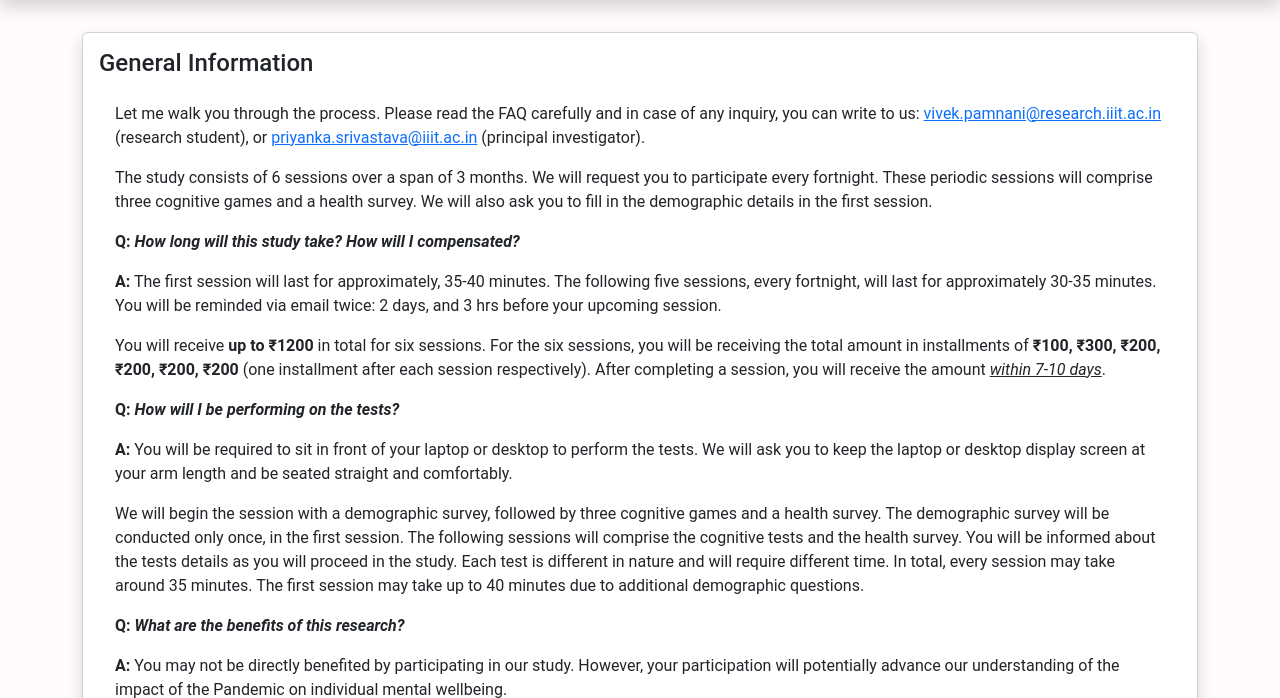
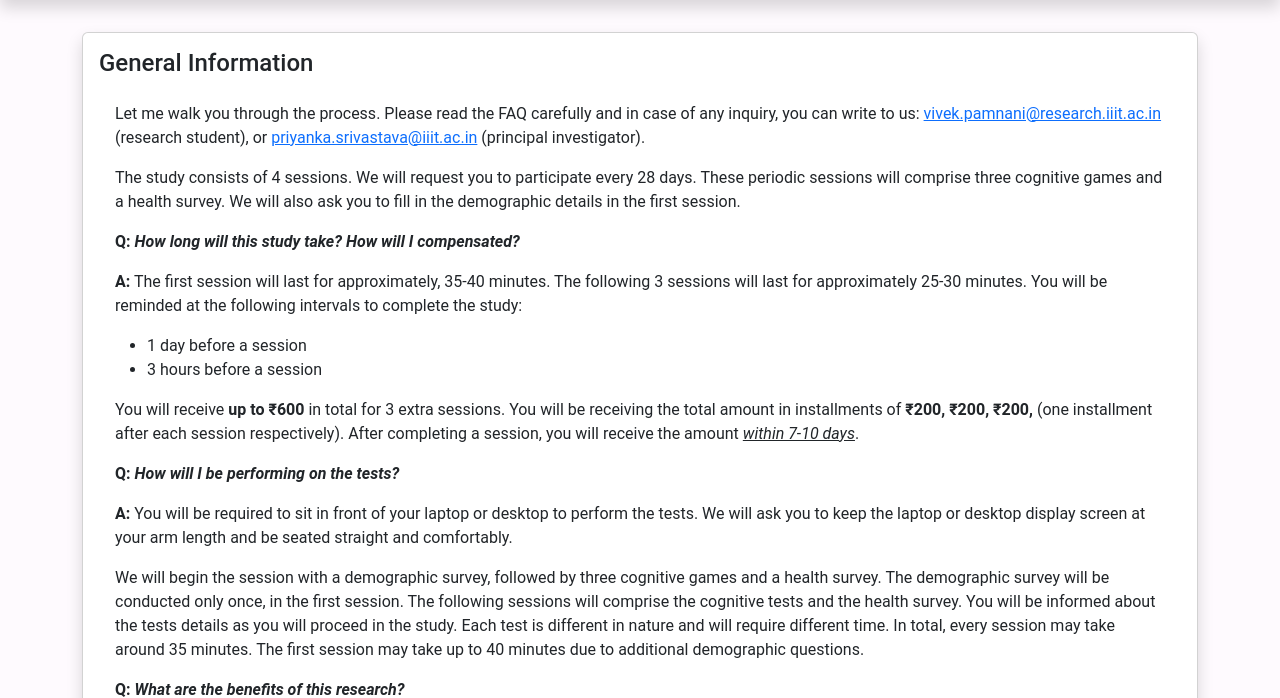
Before and after one commit to VivekPamnani/django-auth-app, a Django app: page /user/consent/ in a window 1280 px wide. Shown: the part 48-746 px from the top of the page. Run offline with Django 4.2, Linux system fonts and the light colour scheme; a user stored in the database is signed in; tables that the repository leaves empty hold one stand-in row (values such as "Sample post"); some libraries are stand-ins or nearby versions.

Commit message:
now all report the session config from settings!

```diff
--- a/mysite/settings.py
+++ b/mysite/settings.py
@@ -77,6 +77,7 @@ TEMPLATES = [
                 'django.template.context_processors.request',
                 'django.contrib.auth.context_processors.auth',
                 'django.contrib.messages.context_processors.messages',
+                'user.context_processor.user_settings',
             ],
         },
     },
@@ -179,6 +180,7 @@ DEFAULT_AUTO_FIELD = 'django.db.models.BigAutoField'
 
 USER_MAX_SESSIONS = 4
 USER_SESSION_INTERVAL_DAYS = 28
+USER_SESSION_INTERVAL_DAYS_MAX = 35
 USER_SESSION_LINKS = [
     None,
     'https://www.psytoolkit.org/c/3.4.2/survey?s=gZxRf',
@@ -186,7 +188,7 @@ USER_SESSION_LINKS = [
     'https://www.psytoolkit.org/c/3.4.2/survey?s=uBY8M',
     'https://www.psytoolkit.org/c/3.4.2/survey?s=jeph9',
 ]
-USER_SESSION_AMOUNTS = [0, 0, 200, 400, 600]
+USER_SESSION_AMOUNTS = [0, 0, 200, 200, 200]
 
 if USER_MAX_SESSIONS > 6:
     raise Exception("USER_MAX_SESSIONS cannot be greater than 6")
--- a/user/messages.json
+++ b/user/messages.json
@@ -13,7 +13,7 @@
     },
     {
         "code": "too-soon",
-        "msg": "You cannot attempt the experiment more than once in two weeks. Please wait before attempting the experiment again. <p><a class=\"btn btn-primary\" style=\"width: 25%; min-width: 200px;\" href=/user/home/>Return to home page</a></p>",
+        "msg": "There is still time left before you can attempt the experiment again. Please wait before attempting the experiment again. <p><a class=\"btn btn-primary\" style=\"width: 25%; min-width: 200px;\" href=/user/home/>Return to home page</a></p>",
         "title": "Too Soon!",
         "type": "negative"
     },
--- a/user/templates/user/consent.html
+++ b/user/templates/user/consent.html
@@ -32,11 +32,16 @@
                     <div class="card-body">
                         {% block faq %}
                         <p>Let me walk you through the process. Please read the FAQ carefully and in case of any inquiry, you can write to us: <a href="mailto:vivek.pamnani@research.iiit.ac.in">vivek.pamnani@research.iiit.ac.in</a> (research student), or <a href="mailto:priyanka.srivastava@iiit.ac.in">priyanka.srivastava@iiit.ac.in</a> (principal investigator).</p>
-                        <p>The study consists of 6 sessions over a span of 3 months. We will request you to participate every fortnight. These periodic sessions will comprise three cognitive games and a health survey. We will also ask you to fill in the demographic details in the first session.&nbsp;</p>
+                        <p>The study consists of {{MAX_SESSIONS}} sessions. We will request you to participate every {{SESSION_INTERVAL_DAYS}} days. These periodic sessions will comprise three cognitive games and a health survey. We will also ask you to fill in the demographic details in the first session.&nbsp;</p>
 
                         <p><b>Q: <em>How long will this study take? How will I compensated?</em></b></p>
-                        <p><b>A:</b> The first session will last for approximately, 35-40 minutes. The following five sessions, every fortnight, will last for approximately 30-35 minutes. You will be reminded via email twice: 2 days, and 3 hrs before your upcoming session.</p>
-                        <p>You will receive <b>up to ₹1200</b> in total for six sessions. For the six sessions, you will be receiving the total amount in installments of <b>₹100, ₹300, ₹200, ₹200, ₹200, ₹200</b> (one installment after each session respectively). After completing a session, you will receive the amount <u><em>within 7-10 days</em></u>.</p>
+                        <p><b>A:</b> The first session will last for approximately, 35-40 minutes. The following {{MAX_SESSIONS|add:"-1"}} sessions will last for approximately 25-30 minutes. You will be reminded at the following intervals to complete the study:
+                            <ul>
+                                <li>1 day before a session</li>
+                                <li>3 hours before a session</li>
+                            </ul>
+                        </p>
+                        <p>You will receive <b>up to ₹{{MAX_AMOUNT}}</b> in total for {{MAX_SESSIONS|add:"-1"}} extra sessions. You will be receiving the total amount in installments of <b>{% for amt in SESSION_AMOUNTS %} {% if forloop.counter0 > 1 %} ₹{{amt}}, {% endif %}{% endfor %}</b> (one installment after each session respectively). After completing a session, you will receive the amount <u><em>within 7-10 days</em></u>.</p>
 
                         <p><b>Q: <em>How will I be performing on the tests?</em></b></p>
                         <p><b>A:</b> You will be required to sit in front of your laptop or desktop to perform the tests. We will ask you to keep the laptop or desktop display screen at your arm length and be seated straight and comfortably.</p>
--- a/user/templates/user/instructions.html
+++ b/user/templates/user/instructions.html
@@ -37,7 +37,7 @@
                         <li>You must participate in this study using a laptop or a desktop.</li>
                         <li>This study requires you to have a real keyboard.</li>
                         <li>Before you start participating, you will be required to take a color test on the home page of the website.</li>
-                        <li>This study comprises of <b>6</b> sessions. (You have the right to stop participating at any point in time).</li>
+                        <li>This study comprises of <b>{{MAX_SESSIONS}}</b> sessions. (You have the right to stop participating at any point in time).</li>
                     </ol>
                     {% endblock %}
                     {% block session_ins %}
@@ -48,8 +48,8 @@
                         <li>A sequence of 3 cognitive games to play.</li>
                         <li>Health questionnaires.</li>
                     </ol>
-                    <h5 id="subsequent_ins">In a <b>subsequent</b> session (i.e., session two to session six):</h5>
-                    <p>The study will last for approximately <b>30-35 minutes</b> and consists of only two parts:</p>
+                    <h5 id="subsequent_ins">In each <b>following</b> session:</h5>
+                    <p>The study will last for approximately <b>25-30 minutes</b> and consists of only two parts:</p>
                     <ol>
                         <li>The 3 cognitive games and,</li>
                         <li>Health questionnaires.</li>
--- a/user/templates/user/welcome.html
+++ b/user/templates/user/welcome.html
@@ -37,9 +37,9 @@
                 <div class="card-body">
                     {% block content %}
                     <p>We appreciate your participation in our study. The aim is to understand the correlates of wellbeing in the context of Pandemic. The research study has been approved by the Institute Research Review Board Committee, which evaluates the validity of tests used in the study and protects the essential rights of human participation. </p>
-                    <p>In this study, you would be attempting a series of tests periodically, every fortnight, over a span of 3 months. Each session will take approximately 35 minutes.</p>
+                    <p>In this study, you would be attempting a series of tests periodically. We will request you to participate every {{SESSION_INTERVAL_DAYS}} days. Each session will take approximately 25-30 minutes.</p>
                     <p>Your participation in this study is entirely voluntary. <u>You can choose to withdraw from this study at any point in time.</u> There are no penalties or consequences of any kind if you decide that you do not want to participate or discontinue your participation. However, for the benefit of research, we request you complete the study.</p>
-                    <p>Anybody who is 18-60 years old and can understand and/or speak English is eligible to participate. You will be paid <b>₹200 per session</b> (up to ₹1200 for a total of 6 sessions). <u>A laptop or a desktop with a physical keyboard is required for this study.</u> </p>
+                    <p>Anybody who is 18-60 years old and can understand and/or speak English is eligible to participate. You will be paid up to <b>₹{{MAX_AMOUNT}}</b> for a total of {{MAX_SESSIONS|add:"-1"}} extra sessions. <u>A laptop or a desktop with a physical keyboard is required for this study.</u> </p>
                     <p>If you would like to know more, please proceed by clicking the '<b>Continue</b>' button below.</p><br>
                     {% endblock %}
                 <!-- </div>
--- a/user/views.py
+++ b/user/views.py
@@ -31,6 +31,7 @@ from user.models import codes
 env = environ.Env()
 MAX_SESSIONS = settings.USER_MAX_SESSIONS
 SESSION_INTERVAL_DAYS = settings.USER_SESSION_INTERVAL_DAYS
+SESSION_INTERVAL_DAYS_MAX = settings.USER_SESSION_INTERVAL_DAYS_MAX
 SESSION_LINKS = settings.USER_SESSION_LINKS
 SESSION_AMOUNTS = settings.USER_SESSION_AMOUNTS
 
@@ -563,10 +564,18 @@ def freescreen(request):
         request.session['free_is_eligible'] = is_eligible = 2
         return render(request, 'user/screen.html', context={'err_msg': '', 'eligible': is_eligible, 'free': True})
 
+def stringify_remaining_time(remaining_time):
+    days, seconds = remaining_time.days, remaining_time.seconds
+    hours = (seconds // 3600)
+    minutes = (seconds % 3600) // 60
+    seconds = seconds % 60
+    return f"{days} days, {hours} hours, and {minutes} minutes"
+
 def get_time_until_next_session(last_visit_time, sess_completed) -> str:
     time_until_next = ""
-    rem_time = last_visit_time.replace(microsecond=0) + datetime.timedelta(days=13,hours=20) - timezone.now().replace(microsecond=0)
-    over_time = last_visit_time.replace(microsecond=0) + datetime.timedelta(days=20,hours=4) - timezone.now().replace(microsecond=0)
+    rem_time = last_visit_time.replace(microsecond=0) + datetime.timedelta(days=SESSION_INTERVAL_DAYS-1,hours=20) - timezone.now().replace(microsecond=0)
+    over_time = last_visit_time.replace(microsecond=0) + datetime.timedelta(days=SESSION_INTERVAL_DAYS_MAX-1,hours=4) - timezone.now().replace(microsecond=0)
+
 
     if sess_completed == 0:
         last_visit_time = "Never"
@@ -574,22 +583,14 @@ def get_time_until_next_session(last_visit_time, sess_completed) -> str:
         # Show the last visit time in a more nautural language
         last_visit_time = last_visit_time.strftime("%A, %B %d, %Y at %I:%M %p")
 
-    if(over_time < datetime.timedelta() and sess_completed != 0):
+    if(sess_completed == MAX_SESSIONS):
         time_until_next = "N/A"
+    elif(over_time < datetime.timedelta() and sess_completed != 0):
+        time_until_next = f"Ineligible (over {SESSION_INTERVAL_DAYS_MAX} days since last session)"
     elif(rem_time > datetime.timedelta()):
-        days, seconds = rem_time.days, rem_time.seconds
-        hours = (seconds // 3600)
-        minutes = (seconds % 3600) // 60
-        seconds = seconds % 60
-        time_until_next = str(days) + " days, " + str(hours) + " hours, and " + str(minutes) + " minutes"
+        time_until_next = stringify_remaining_time(rem_time)
     else:
-        time_until_next = datetime.timedelta()
-        days, seconds = time_until_next.days, time_until_next.seconds
-        hours = (seconds // 3600)
-        minutes = (seconds % 3600) // 60
-        seconds = seconds % 60
-        time_until_next = str(days) + " days, " + str(hours) + " hours, and " + str(minutes) + " minutes"
-
+        time_until_next = "Now!"
     return time_until_next, last_visit_time
 
 def home(request):
@@ -633,6 +634,11 @@ def home(request):
     leftnum = sess_completed - int(MAX_SESSIONS/2) if sess_completed > int(MAX_SESSIONS/2) else 0
     rightnum = sess_completed if sess_completed < int(MAX_SESSIONS/2) else int(MAX_SESSIONS/2)
 
+    earned = 0
+    for i in range(1, sess_completed+1):
+        earned += SESSION_AMOUNTS[i]
+
+
     # * Get the time until the next session.
     time_until_next, last_visit_time = get_time_until_next_session(user.participant.last_visit, sess_completed)
 
@@ -644,9 +650,9 @@ def home(request):
             'percentage': int(progress_percentage),
             'leftnum': leftnum,
             'rightnum': rightnum,
-            'earned': SESSION_AMOUNTS[sess_completed],
+            'earned': earned,
             'MAX_SESSIONS': MAX_SESSIONS,
-            'MAX_AMOUNT': SESSION_AMOUNTS[MAX_SESSIONS],
+            'MAX_AMOUNT': sum(SESSION_AMOUNTS),
             'remtime': time_until_next,
             'err_msg': err_msg,
             'last_vis': last_visit_time,
@@ -659,17 +665,17 @@ def directions(request):
     user = request.user
     last_vis = user.participant.last_visit
     sess_completed = user.participant.sessions_completed
-    rem_time = last_vis.replace(microsecond=0) + datetime.timedelta(days=13,hours=20) - timezone.now().replace(microsecond=0)
-    over_time = last_vis.replace(microsecond=0) + datetime.timedelta(days=20,hours=4) - timezone.now().replace(microsecond=0)
+    rem_time = last_vis.replace(microsecond=0) + datetime.timedelta(days=SESSION_INTERVAL_DAYS-1,hours=20) - timezone.now().replace(microsecond=0)
+    over_time = last_vis.replace(microsecond=0) + datetime.timedelta(days=SESSION_INTERVAL_DAYS_MAX-1,hours=4) - timezone.now().replace(microsecond=0)
     # if(user.participant.is_colorBlind):
     #     request.session['proceed_err'] = str("It seems that either you have not taken the color test or you were detected as color blind. \n If you haven't, a 'Color Test' button should appear below for you to take the test.")
     #     return redirect('user:home')
     if(over_time < datetime.timedelta() and sess_completed != 0):
-        request.session['proceed_err'] = str("Sorry, it has been more than 20 days since your last visit. You can no longer participate in this study.\nThank you for your contribution to science!")
+        request.session['proceed_err'] = f"Sorry, it has been more than {SESSION_INTERVAL_DAYS_MAX} days since your last visit. You can no longer participate in this study.\nThank you for your contribution to science!"
         # return HttpResponse("Sorry you would have to wait %s until your next attempt." % rem_time)
         return redirect('user:home')
     elif(rem_time > datetime.timedelta()):
-        request.session['proceed_err'] = str("Sorry, you will have to wait %s until your next session." % rem_time)
+        request.session['proceed_err'] = f"Please wait {stringify_remaining_time(rem_time)} until your next session."
         # return HttpResponse("Sorry you would have to wait %s until your next attempt." % rem_time)
         return redirect('user:home')
     else:
@@ -687,12 +693,12 @@ def log_visit(request):
     utc = pytz.UTC
     old = user.participant.last_visit
     # dt = datetime.datetime.strptime(str(old), '%Y-%m-%d %H:%M:%S')
-    windback = timezone.now() - datetime.timedelta(days=13,hours=20)
+    windback = timezone.now() - datetime.timedelta(days=SESSION_INTERVAL_DAYS-1,hours=20)
     last_time = old#.replace(tzinfo=utc)
     wind_time = windback#.replace(tzinfo=utc)
-    rem_time = last_time + datetime.timedelta(days=13,hours=20) - timezone.now()
+    rem_time = last_time + datetime.timedelta(days=SESSION_INTERVAL_DAYS-1,hours=20) - timezone.now()
     if(rem_time > datetime.timedelta()):
-        wait_time = f"{rem_time.days} days, {rem_time.seconds//3600} hours, and {rem_time.seconds%3600//60} minutes"
+        wait_time = stringify_remaining_time(rem_time)
         return redirect(f"{reverse('user:error')}?err=too-soon&rem_time={wait_time}")
     else:
         if user.participant.sessions_completed < MAX_SESSIONS:
```
Also changed, not shown: user/context_processor.py (added, +12 -0 lines).
